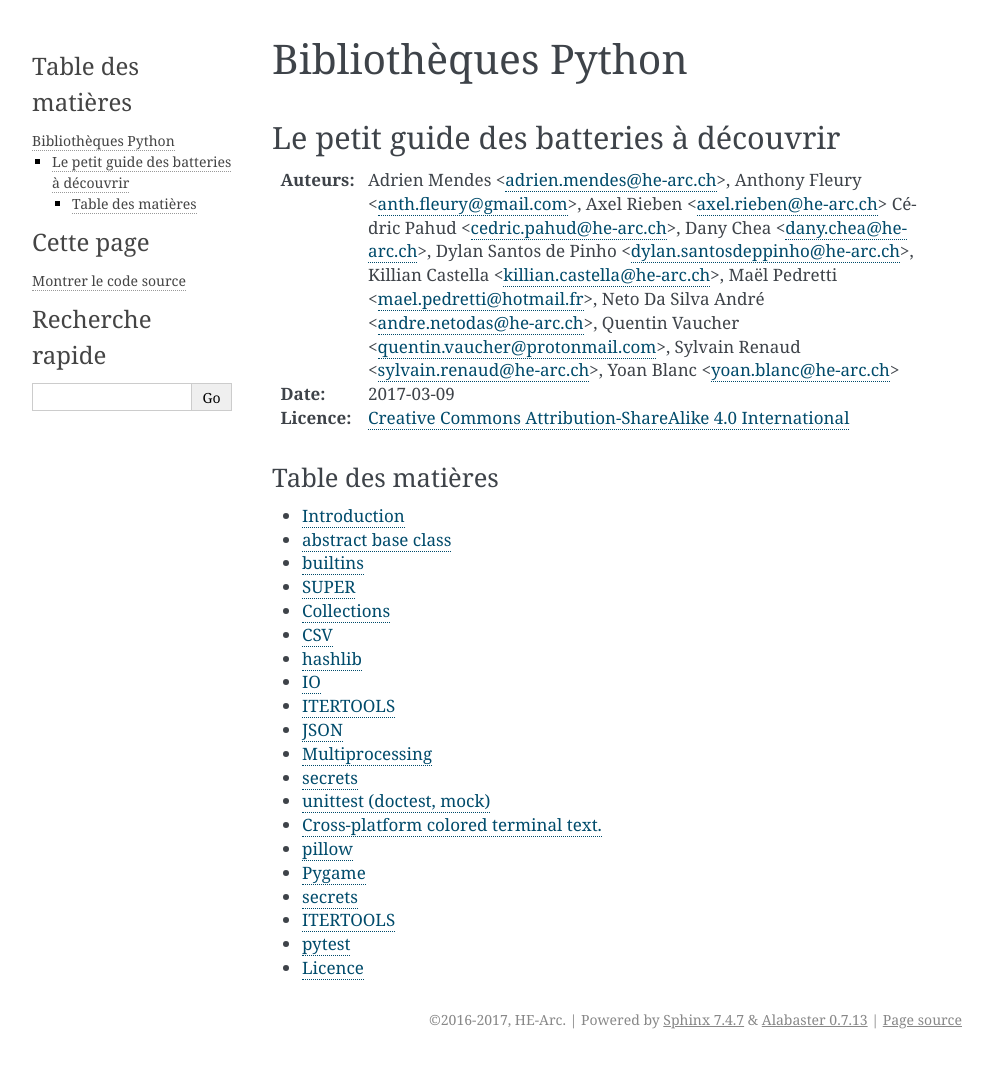
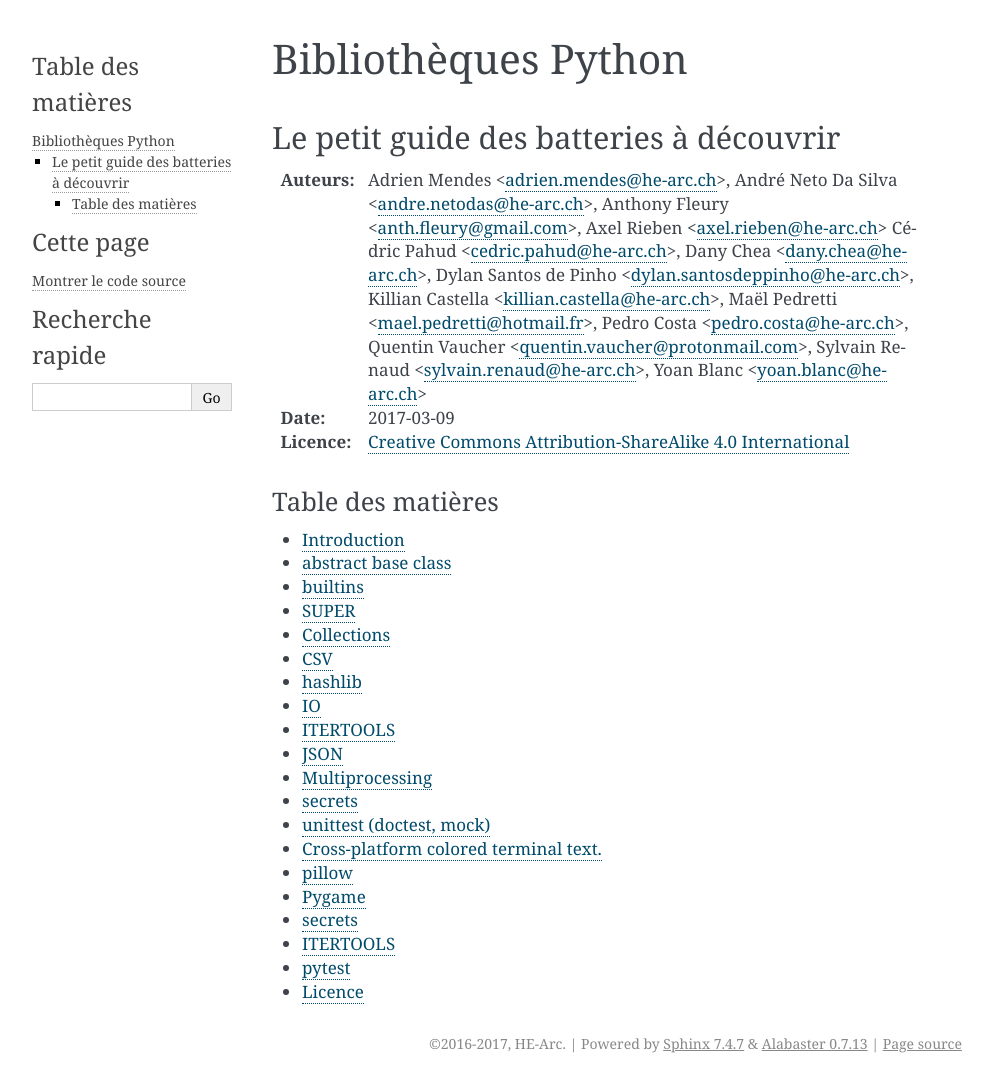
Before and after one commit to HE-Arc/livre-python, a Sphinx documentation site: the page built from source/index.rst, in a window 1280 px wide. Shown: the whole page, without its empty margins (148-1141 px from the left). Built offline with Sphinx 7.4.7, drawn with Linux system fonts in a browser that asks for light colours; before the commit the page ends 1059 px from its top, so only the background shows below that.

Commit message:
Correction nom d'auteurs.
Signed-off-by: Yoan Blanc <yoan@dosimple.ch>

```diff
--- a/source/index.rst
+++ b/source/index.rst
@@ -15,7 +16,7 @@
           Dylan Santos de Pinho <dylan.santosdeppinho@he-arc.ch>,
           Killian Castella <killian.castella@he-arc.ch>,
           Maël Pedretti <mael.pedretti@hotmail.fr>,
-          Neto Da Silva André <andre.netodas@he-arc.ch>,
+          Pedro Costa <pedro.costa@he-arc.ch>,
           Quentin Vaucher <quentin.vaucher@protonmail.com>,
           Sylvain Renaud <sylvain.renaud@he-arc.ch>,
           Yoan Blanc <yoan.blanc@he-arc.ch>
```
Also changed, not shown: other parts of source/index.rst (+1 -0 lines).
